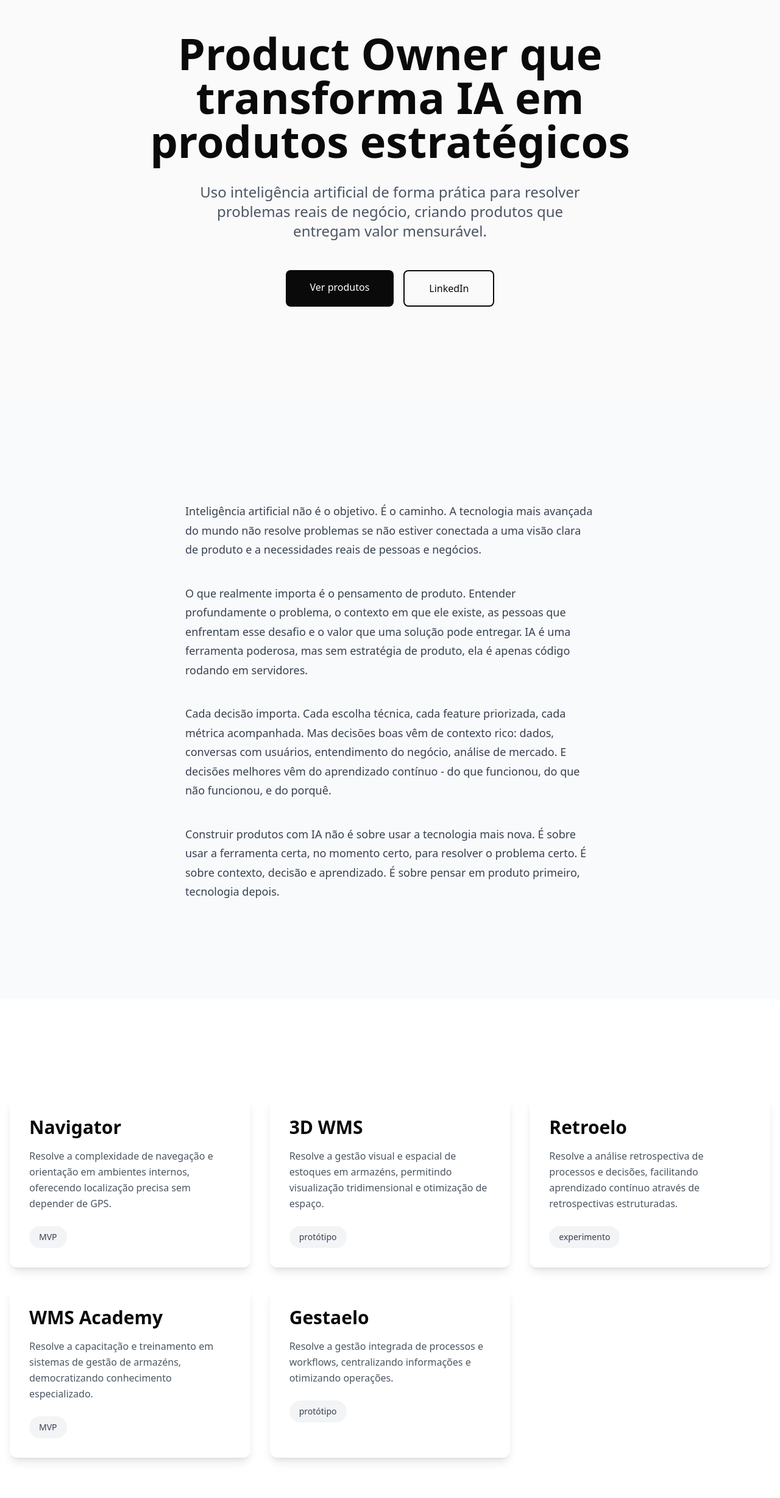
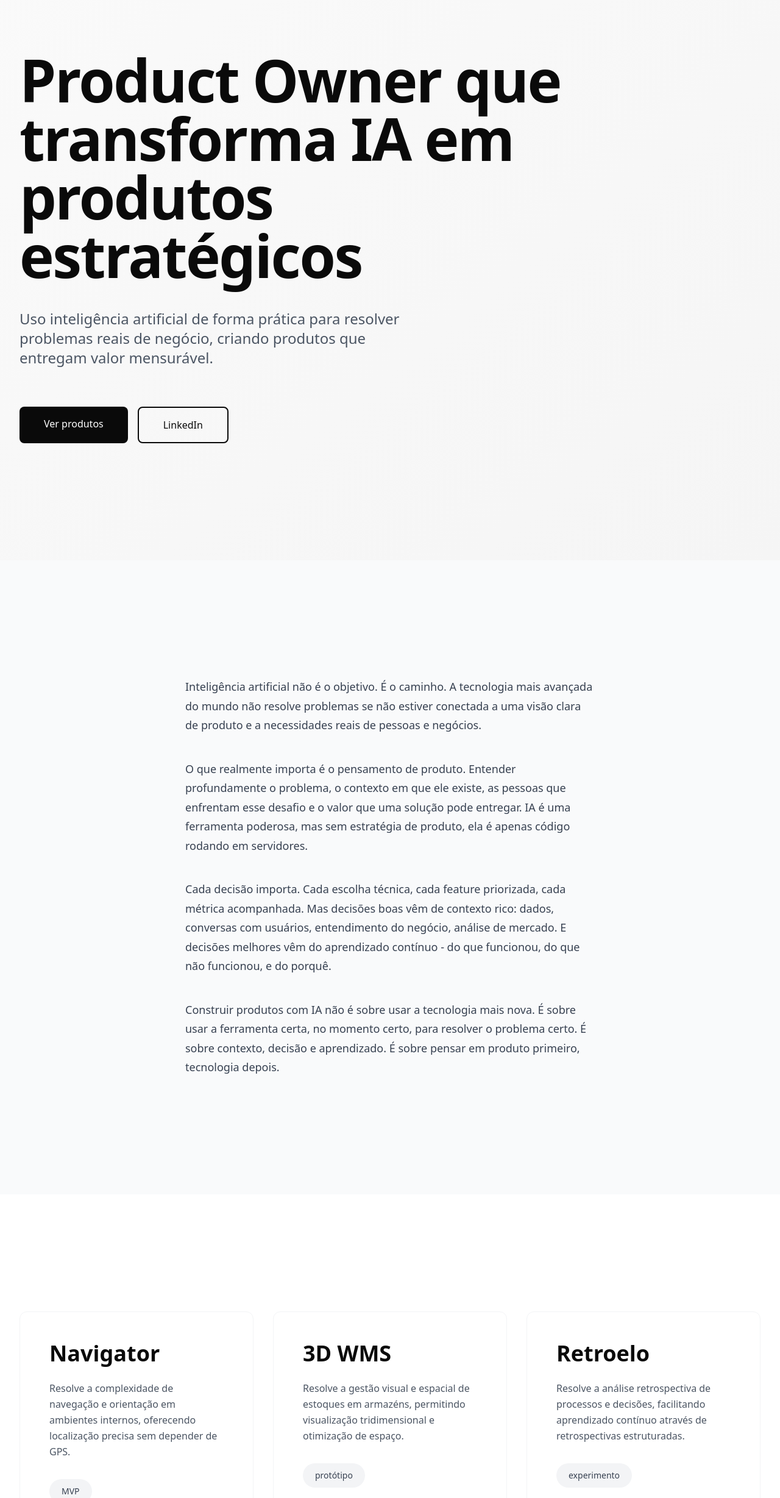
Before and after one commit to haendelllopes/portfolio-hndll, a Next.js app: page / in a window 1280 px wide. Shown: the part 109-2566 px from the top of the page at 61% size. Built offline with nearby package versions, Linux system fonts and the light colour scheme.

Commit message:
Complete homepage redesign: editorial premium style with left-aligned hero, refined typography, and enhanced product cards

```diff
--- a/src/app/layout.tsx
+++ b/src/app/layout.tsx
@@ -2,8 +2,11 @@ import type { Metadata } from 'next'
 import './globals.css'
 
 export const metadata: Metadata = {
-  title: 'Portfolio HNDLL',
-  description: 'Portfolio pessoal',
+  title: 'Haendell Lopes | Product Owner & IA',
+  description: 'Product Owner que transforma IA em produtos estratégicos. Uso inteligência artificial de forma prática para resolver problemas reais de negócio.',
+  icons: {
+    icon: '/icon.svg',
+  },
 }
 
 export default function RootLayout({
--- a/src/components/Hero.tsx
+++ b/src/components/Hero.tsx
@@ -1,18 +1,18 @@
 export default function Hero() {
   return (
-    <section className="bg-[#fafafa] py-32 md:py-40">
-      <div className="container mx-auto px-4">
-        <div className="max-w-4xl mx-auto text-center">
-          <h1 className="text-5xl md:text-6xl lg:text-7xl font-bold text-[#0a0a0a] mb-8 leading-tight">
+    <section className="bg-gradient-to-br from-[#fafafa] to-[#f5f5f5] py-32 md:py-48">
+      <div className="container mx-auto px-4 md:px-6 lg:px-8">
+        <div className="max-w-4xl">
+          <h1 className="text-6xl md:text-7xl lg:text-8xl font-bold text-[#0a0a0a] mb-10 leading-[1.1] tracking-tight">
             Product Owner que transforma IA em produtos estratégicos
           </h1>
-          <p className="text-xl md:text-2xl text-gray-600 mb-12 max-w-2xl mx-auto leading-relaxed">
+          <p className="text-xl md:text-2xl text-gray-600 mb-16 max-w-2xl leading-relaxed">
             Uso inteligência artificial de forma prática para resolver problemas reais de negócio, criando produtos que entregam valor mensurável.
           </p>
-          <div className="flex flex-col sm:flex-row gap-4 justify-center">
+          <div className="flex flex-col sm:flex-row gap-4">
             <a
               href="#produtos"
-              className="px-10 py-4 bg-[#0a0a0a] text-white font-medium rounded-lg hover:bg-[#1a1a1a] hover:scale-[1.02] hover:shadow-lg transition-all duration-300 ease-in-out"
+              className="px-10 py-4 bg-[#0a0a0a] text-white font-medium rounded-lg hover:bg-[#1a1a1a] hover:scale-[1.02] hover:shadow-lg transition-all duration-300 ease-in-out inline-block w-fit"
             >
               Ver produtos
             </a>
@@ -20,7 +20,7 @@ export default function Hero() {
               href="https://www.linkedin.com/in/haendell-lopes/"
               target="_blank"
               rel="noopener noreferrer"
-              className="px-10 py-4 border-2 border-[#0a0a0a] text-[#0a0a0a] font-medium rounded-lg hover:bg-[#0a0a0a] hover:text-white hover:scale-[1.02] hover:shadow-lg transition-all duration-300 ease-in-out"
+              className="px-10 py-4 border-2 border-[#0a0a0a] text-[#0a0a0a] font-medium rounded-lg hover:bg-[#0a0a0a] hover:text-white hover:scale-[1.02] hover:shadow-lg transition-all duration-300 ease-in-out inline-block w-fit"
             >
               LinkedIn
             </a>
--- a/src/components/Manifesto.tsx
+++ b/src/components/Manifesto.tsx
@@ -1,7 +1,7 @@
 export default function Manifesto() {
   return (
-    <section className="bg-[#f9fafb] py-32 md:py-40">
-      <div className="container mx-auto px-4">
+    <section className="bg-[#f9fafb] py-32 md:py-48">
+      <div className="container mx-auto px-4 md:px-6 lg:px-8">
         <div className="max-w-2xl mx-auto">
           <div className="space-y-10 text-lg text-gray-700 leading-[1.75]">
             <p>
--- a/src/components/ProductGrid.tsx
+++ b/src/components/ProductGrid.tsx
@@ -2,21 +2,21 @@ import products from '@/lib/products'
 
 export default function ProductGrid() {
   return (
-    <section id="produtos" className="bg-white py-32 md:py-40">
-      <div className="container mx-auto px-4">
+    <section id="produtos" className="bg-white py-32 md:py-48">
+      <div className="container mx-auto px-4 md:px-6 lg:px-8">
         <div className="grid grid-cols-1 md:grid-cols-2 lg:grid-cols-3 gap-8">
           {products.map((product) => (
             <div
               key={product.name}
-              className="bg-white rounded-xl p-8 shadow-lg hover:shadow-2xl hover:-translate-y-1 hover:scale-[1.02] transition-all duration-300 ease-in-out cursor-pointer"
+              className="bg-white rounded-xl p-10 md:p-12 border border-gray-100 hover:border-gray-200 hover:shadow-xl hover:-translate-y-1 hover:scale-[1.02] transition-all duration-300 ease-in-out cursor-pointer"
             >
-              <h3 className="text-2xl md:text-3xl font-bold text-[#0a0a0a] mb-4">
+              <h3 className="text-3xl md:text-4xl font-bold text-[#0a0a0a] mb-6 leading-tight">
                 {product.name}
               </h3>
-              <p className="text-base text-gray-600 mb-6 leading-relaxed">
+              <p className="text-base text-gray-600 mb-8 leading-relaxed">
                 {product.description}
               </p>
-              <span className="inline-block px-4 py-2 text-sm font-medium bg-gray-100 text-gray-700 rounded-full transition-opacity duration-300 ease-in-out hover:opacity-80">
+              <span className="inline-block px-5 py-2.5 text-sm font-medium bg-gray-100 text-gray-700 rounded-full transition-opacity duration-300 ease-in-out hover:opacity-80">
                 {product.status}
               </span>
             </div>
```
Also changed, not shown: public/icon.svg (added).
